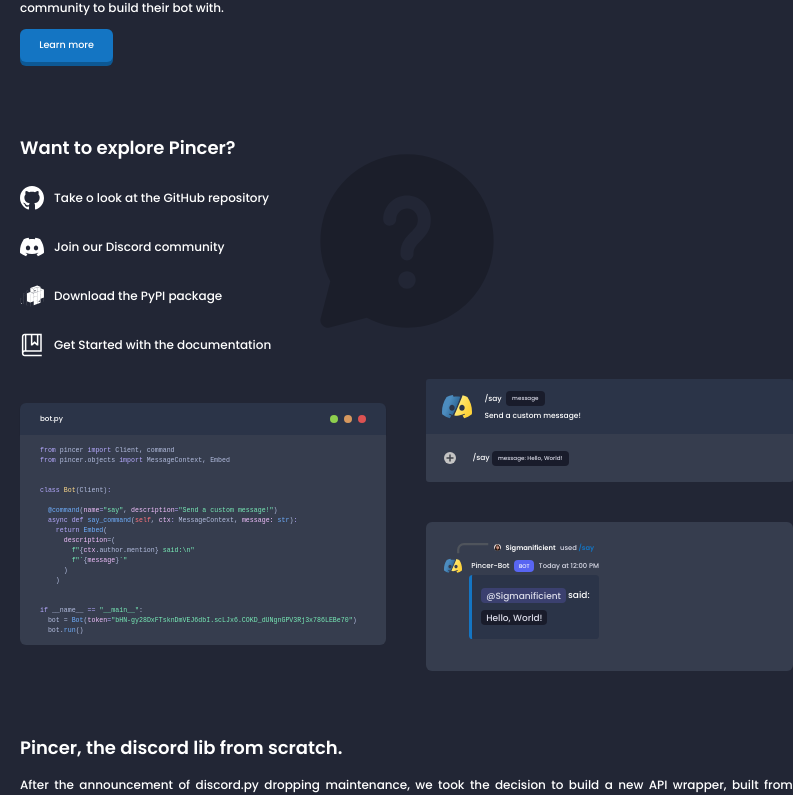
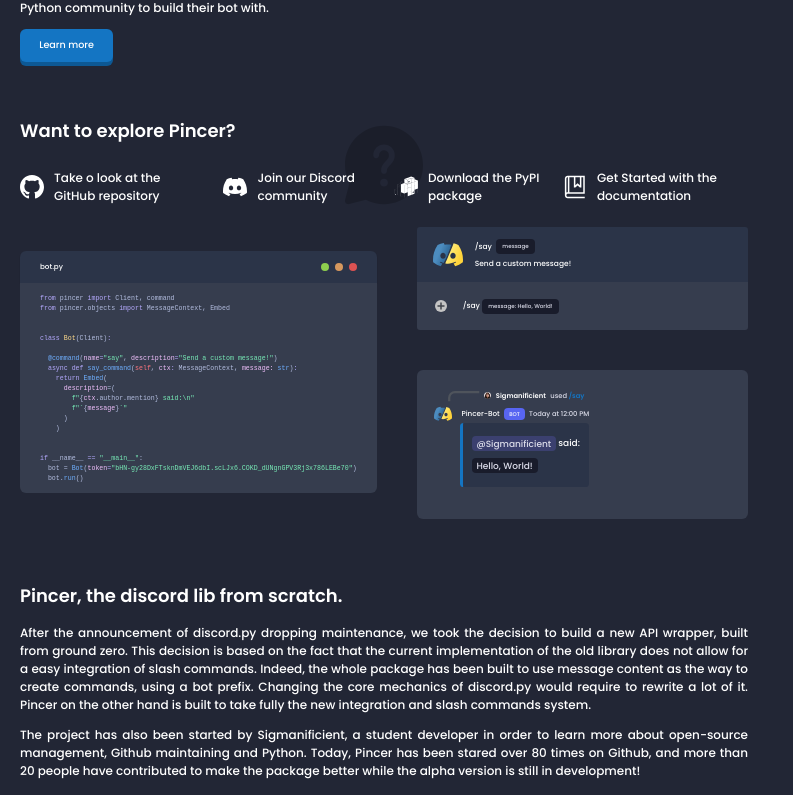
Before and after one commit to Pincer-org/.dev, a Vue app: page / in a window 768 px wide. Shown: the part 4606-5401 px from the top of the page, 793 px wide, since content can reach past the window. Built offline with nearby package versions, Linux system fonts and the light colour scheme.

Commit message:
:iphone: Responsiveness between 768 and 820

```diff
--- a/src/components/partials/Hero.vue
+++ b/src/components/partials/Hero.vue
@@ -173,10 +173,6 @@ export default {
 .explore {
 	position: relative;
 
-	h2 {
-		margin-top: 2rem;
-	}
-
 	&-container {
 		padding-left: 0;
 		display: grid;
@@ -184,12 +180,6 @@ export default {
 	}
 
 	&-item {
-		img {
-			width: 24px;
-			height: 24px;
-			filter: invert(1);
-		}
-
 		gap: 10px;
 		display: flex;
 		align-items: center;
@@ -199,6 +189,16 @@ export default {
 		&:hover, a:focus {
 			outline: 0;
 			text-decoration: underline;
+		}
+
+		img {
+			width: 24px;
+			height: 24px;
+			filter: invert(1);
+		}
+
+		h2 {
+			margin-top: 2rem;
 		}
 	}
 
@@ -241,10 +241,8 @@ export default {
 		min-width: 300px;
 
 		&-container {
-			ul {
-				display: flex;
-				gap: 20px;
-			}
+			display: flex;
+			gap: 20px;
 		}
 	}
 
--- a/src/components/partials/Team.vue
+++ b/src/components/partials/Team.vue
@@ -126,7 +126,7 @@ export default {
 	}
 }
 
-@media (min-width: 768px) {
+@media (min-width: 820px) {
 	.team {
 		grid-template-columns: 1fr 1fr 1fr;
 
```
